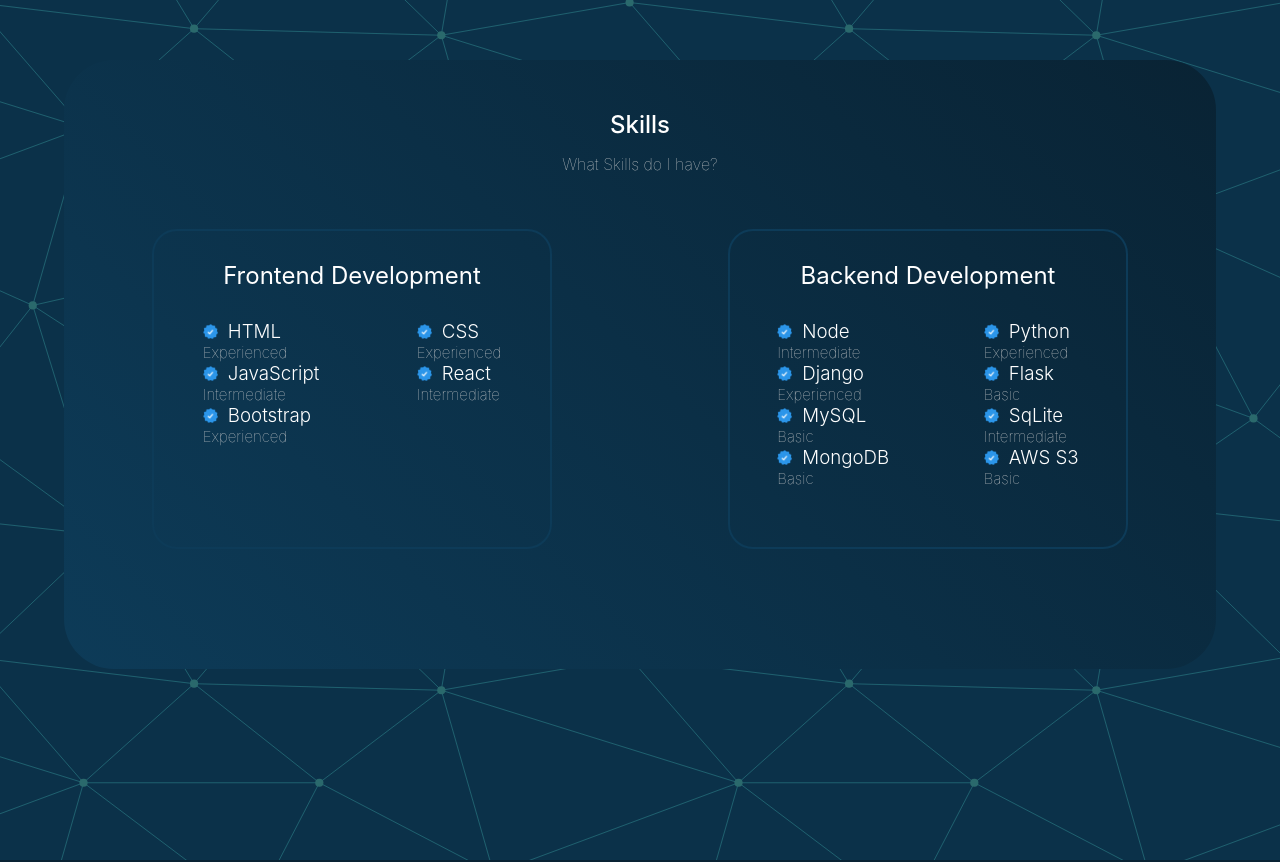
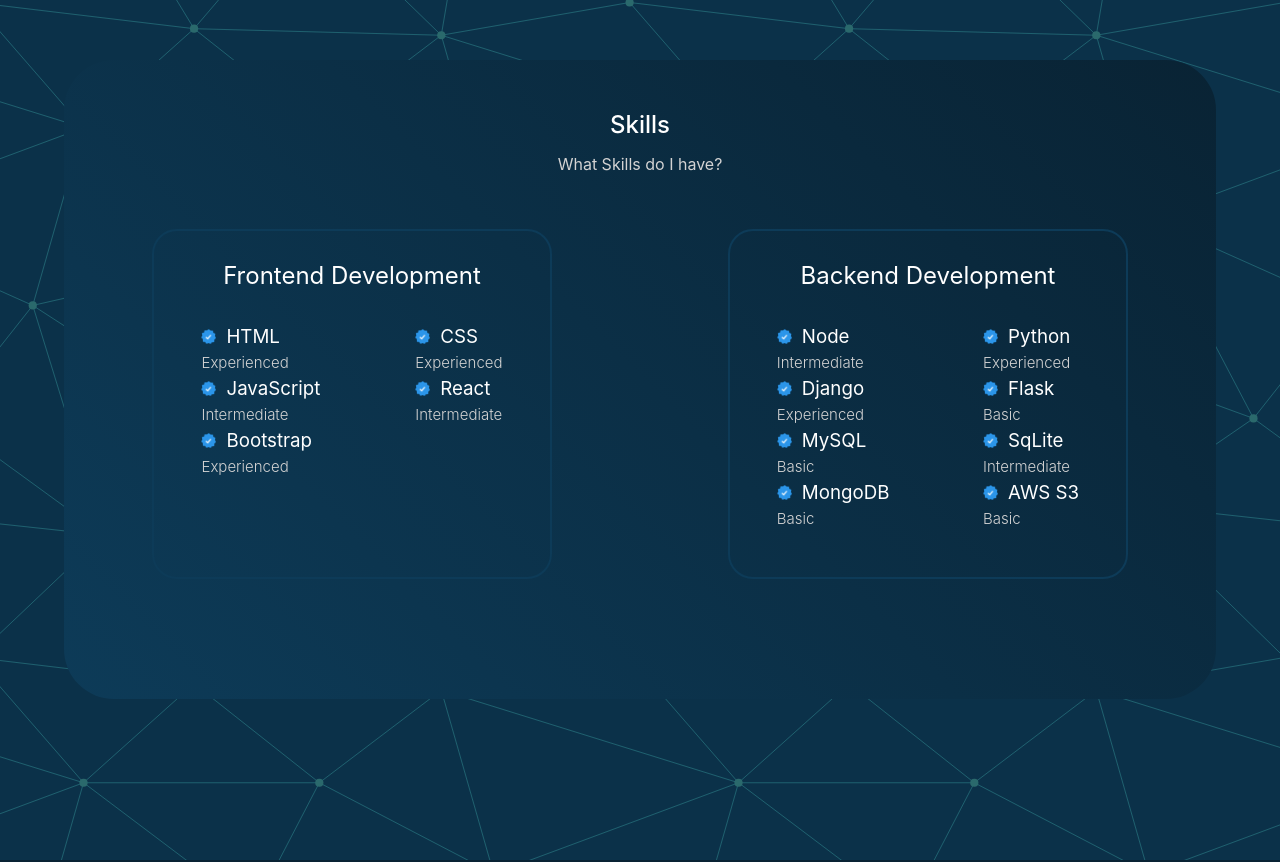
Before and after one commit to PedroL22/Pedro-Lucena-Portfolio, a React (Vite) app: page / in a window 1280 px wide. Shown: the part 840-1702 px from the top of the page. Built offline with nearby package versions, Linux system fonts and the light colour scheme.

Commit message:
Change mobile NavBar color + font changes

```diff
--- a/src/components/NavBar/styles.css
+++ b/src/components/NavBar/styles.css
@@ -66,6 +66,10 @@ li a:active, li a:hover {
 }
 
 @media (max-width: 840px) {
+	nav.dark {
+		background-color: #0d3b58;
+	}
+
 	nav {
 		padding: 0 30px;
 	}
@@ -94,7 +98,7 @@ li a:active, li a:hover {
 		width: 100%;
 		height: auto;
 		flex-direction: column;
-		background-color: rgba(0, 0, 0, 0.8);
+		background-color: #0d3b58;
 		align-items: center;
 		transition: all ease-in-out 0.3s;
 		padding-bottom: 100vh;
--- a/src/components/Section2/Skill/styles.css
+++ b/src/components/Section2/Skill/styles.css
@@ -1,6 +1,7 @@
 .skill-title {
 	display: inline-flex;
 	align-items: center;
+	padding: 5px 0;
 }
 
 .skill-title img {
@@ -10,12 +11,12 @@
 
 h3 {
 	text-transform: capitalize;
-	font-weight: 300;
+	font-weight: 400;
 	color: white;
 }
 
 p {
 	text-transform: capitalize;
-	font-weight: 100;
+	font-weight: 300;
 	color: #d3d3d3;
 }
--- a/src/components/Section2/styles.css
+++ b/src/components/Section2/styles.css
@@ -15,6 +15,7 @@
 	text-transform: none;
 	text-align: center;
 	padding: 15px 0;
+	font-weight: 400;
 }
 
 .square {
@@ -39,7 +40,7 @@
 .frontend, .backend {
 	background-color: transparent;
 	width: 400px;
-	height: 320px;
+	height: 350px;
 	border-radius: 25px;
 	margin: auto;
 	color: white;
--- a/src/components/Section3/styles.css
+++ b/src/components/Section3/styles.css
@@ -17,6 +17,7 @@
 	text-transform: none;
 	text-align: center;
 	padding: 15px 0;
+	font-weight: 400;
 }
 
 .grid2 {
```
